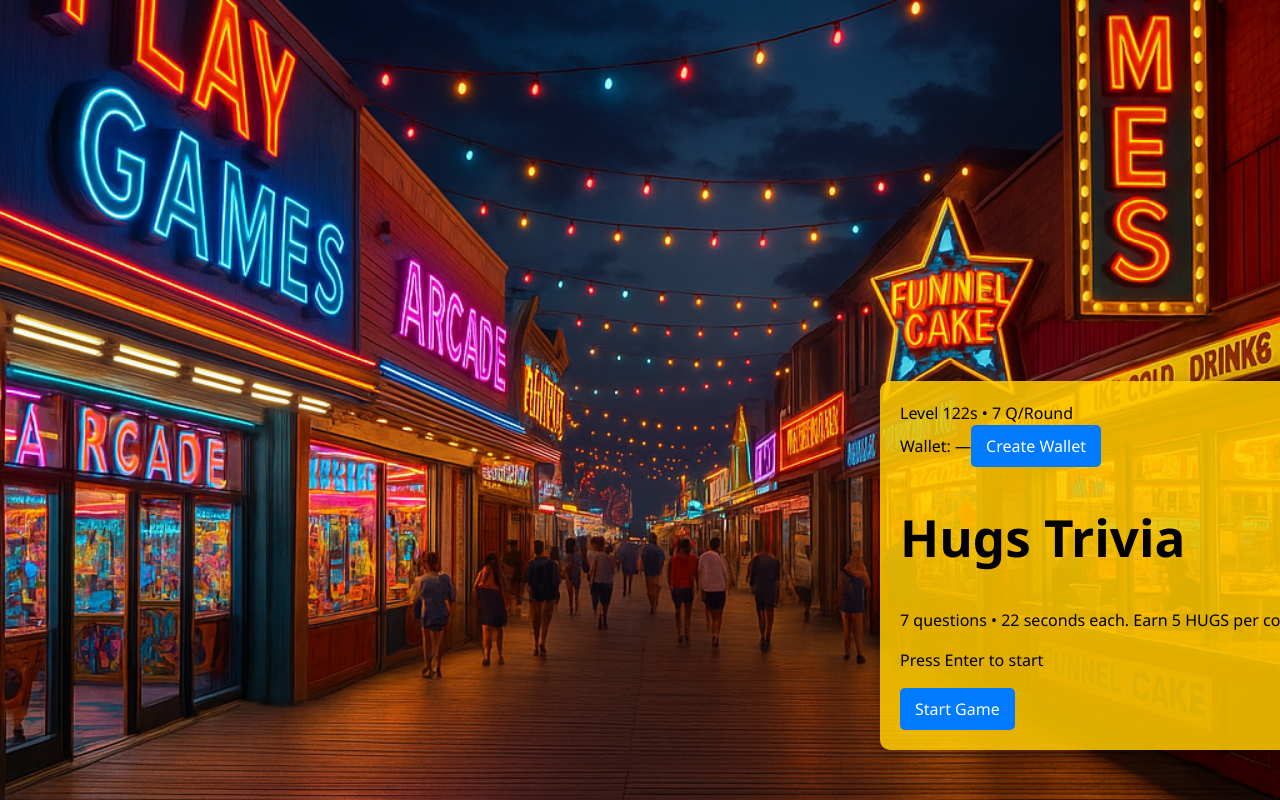
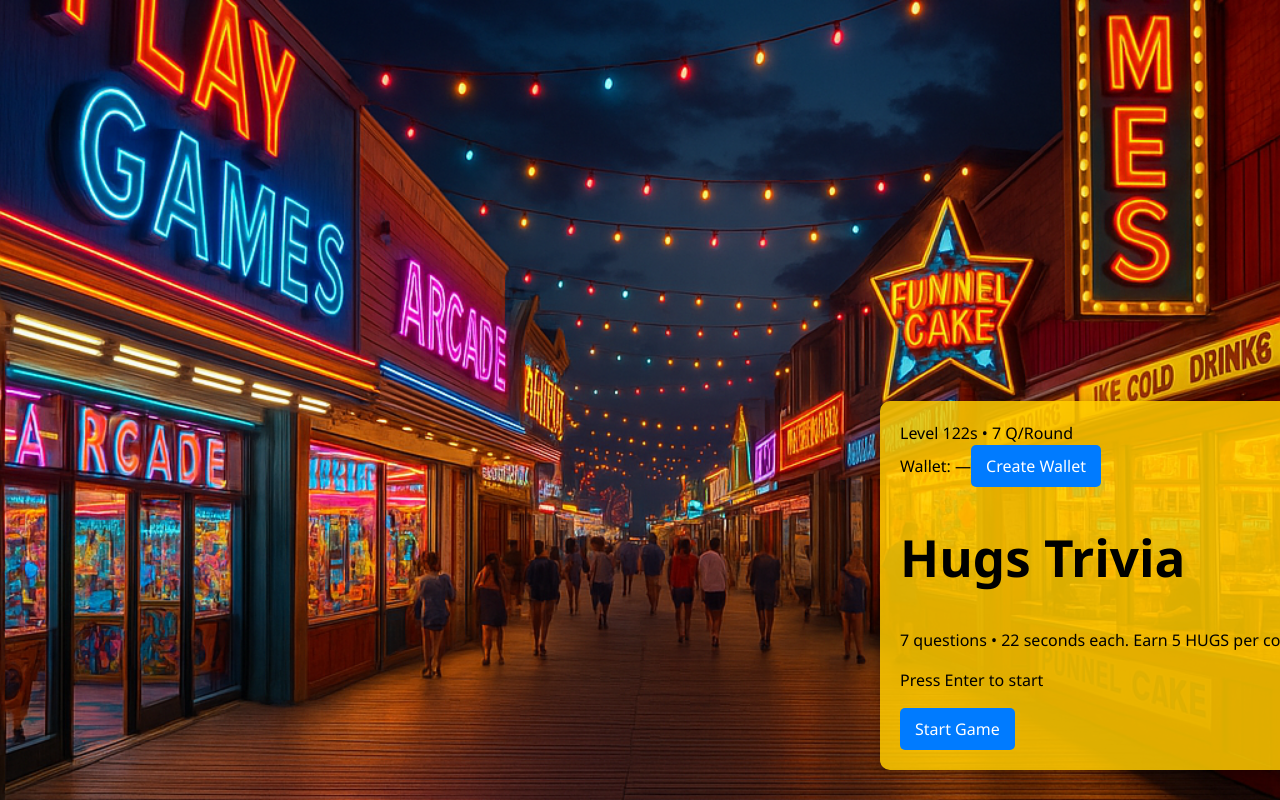
Before and after one commit to hugstokens-stack/hugs-trivia, a React (Vite) app: page / in a window 1280 px wide. Shown: the top 800 px of the page. Built offline with nearby package versions, Linux system fonts and the light colour scheme.

Commit message:
Adjust overlay box position for visual center on boardwalk theme

```diff
--- a/src/App.css
+++ b/src/App.css
@@ -17,7 +17,7 @@ body {
   max-width: 500px;
   width: 90%;
   position: absolute;
-  bottom: 50px;
+  bottom: 30px;
   left: 50%;
   transform: translateX(-50%);
   box-shadow: 0 4px 12px rgba(0, 0, 0, 0.3);
```
